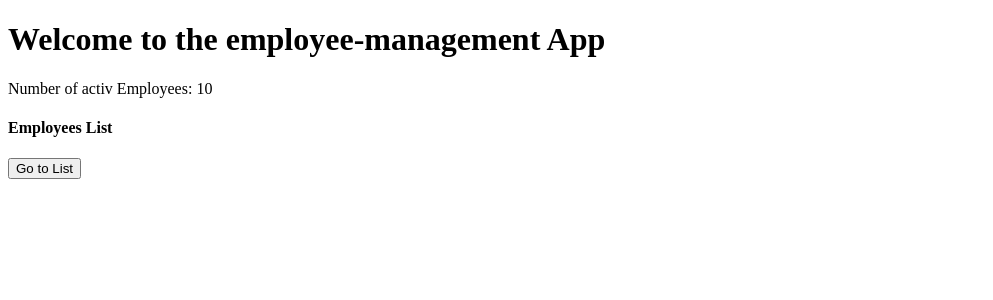
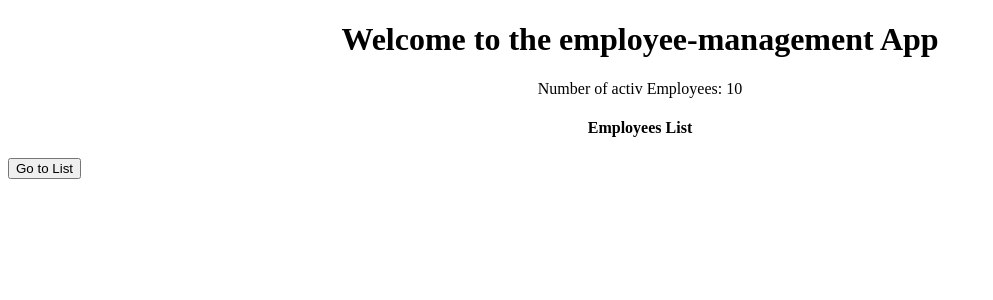
Before and after one commit to KajBialas/sda-employee-management, a React (Create React App) app: page / in a window 1280 px wide. Shown: the top 300 px of the page, without its empty margins (0-993 px from the left). Built offline with nearby package versions, Linux system fonts and the light colour scheme; data requests are answered from the project's data file.

Commit message:
new commit

```diff
--- a/src/components/Home/Home.scss
+++ b/src/components/Home/Home.scss
@@ -0,0 +1,16 @@
+.home__title {
+  display: flex;
+  justify-content: center;
+}
+.home__employees {
+  display: flex;
+  justify-content: center;
+}
+.homepage__text {
+  display: flex;
+  justify-content: center;
+}
+.home__button {
+  display: block;
+  justify-content: center;
+}
--- a/src/components/Home/index.tsx
+++ b/src/components/Home/index.tsx
@@ -1,12 +1,20 @@
+import { EmployeesContext } from "../../context/EmployeesContext";
+import { useContext } from "react";
+
 import "./Home.scss";
 
 export const Home = () => {
+  const { employeesList } = useContext(EmployeesContext);
   return (
     <div className="home">
       <h1 className="home__title">Welcome to the employee-management App</h1>
-      <p className="home__employees">Number of activ Employees: {10} </p>
+      <p className="home__employees">
+        Number of activ Employees: {employeesList.length}
+      </p>
       <h4 className="homepage__text">Employees List</h4>
-      <button type="submit">Go to List</button>
+      <button className="home__button" type="submit">
+        Go to List
+      </button>
     </div>
   );
 };
--- a/src/context/EmployeesContext.tsx
+++ b/src/context/EmployeesContext.tsx
@@ -23,13 +23,14 @@ type EmployeesProviderProps = {
 
 const URL = "http://localhost:5000";
 
-const EmployeesContext = createContext<EmployeesContextProps>(
+export const EmployeesContext = createContext<EmployeesContextProps>(
   {} as EmployeesContextProps
 );
 
 export const EmployeesProvider = ({ children }: EmployeesProviderProps) => {
   const [employeesList, setEmployeesList] = useState<EmployeeType[]>([]);
 
+  // wprowadzamy funkcję do pobrania danych
   const getEmployees = async () => {
     try {
       const response = await fetch(`${URL}/employees`);
```
Also changed, not shown: 1 other file (tests, documents, lock files or other folders).
